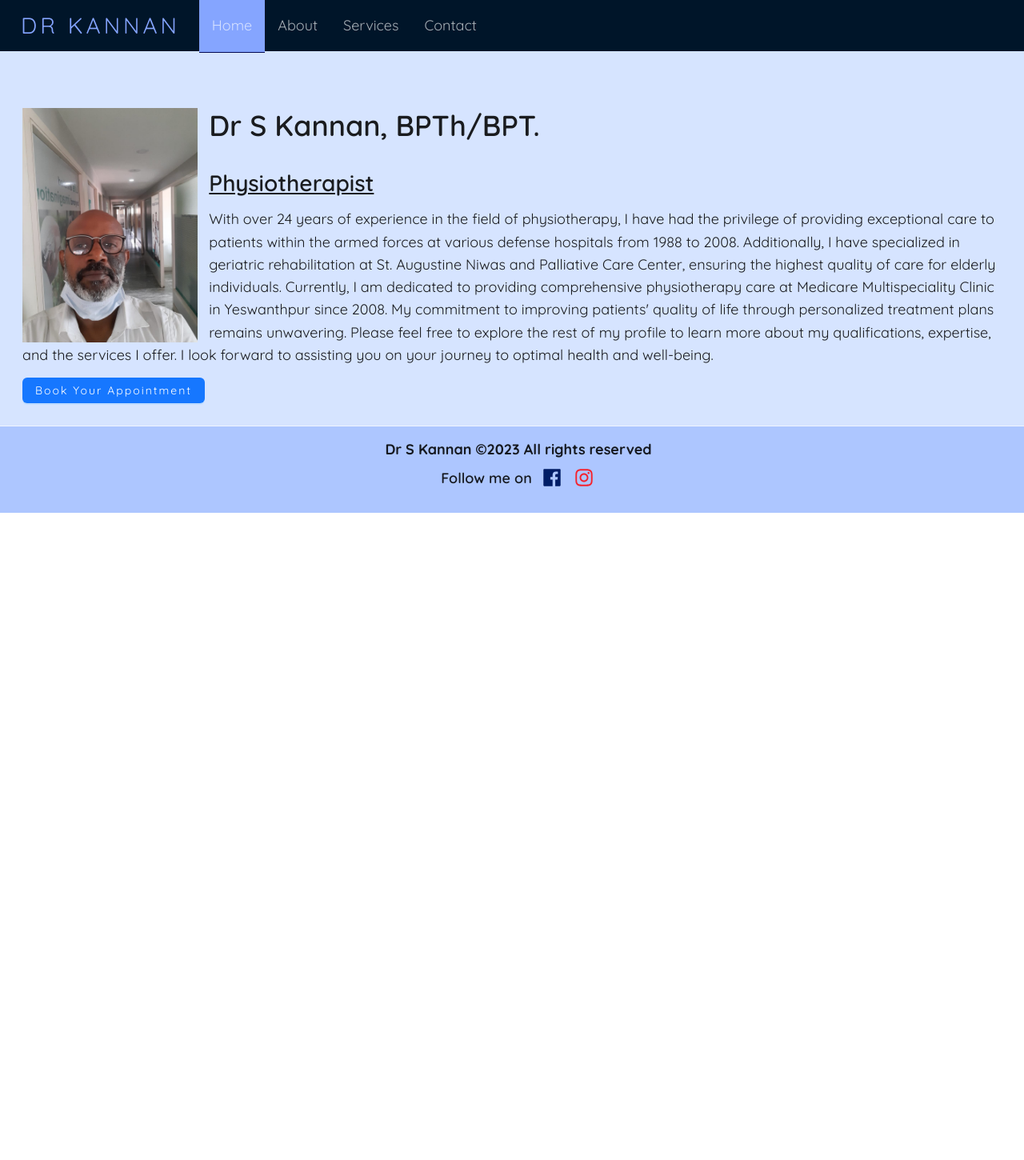
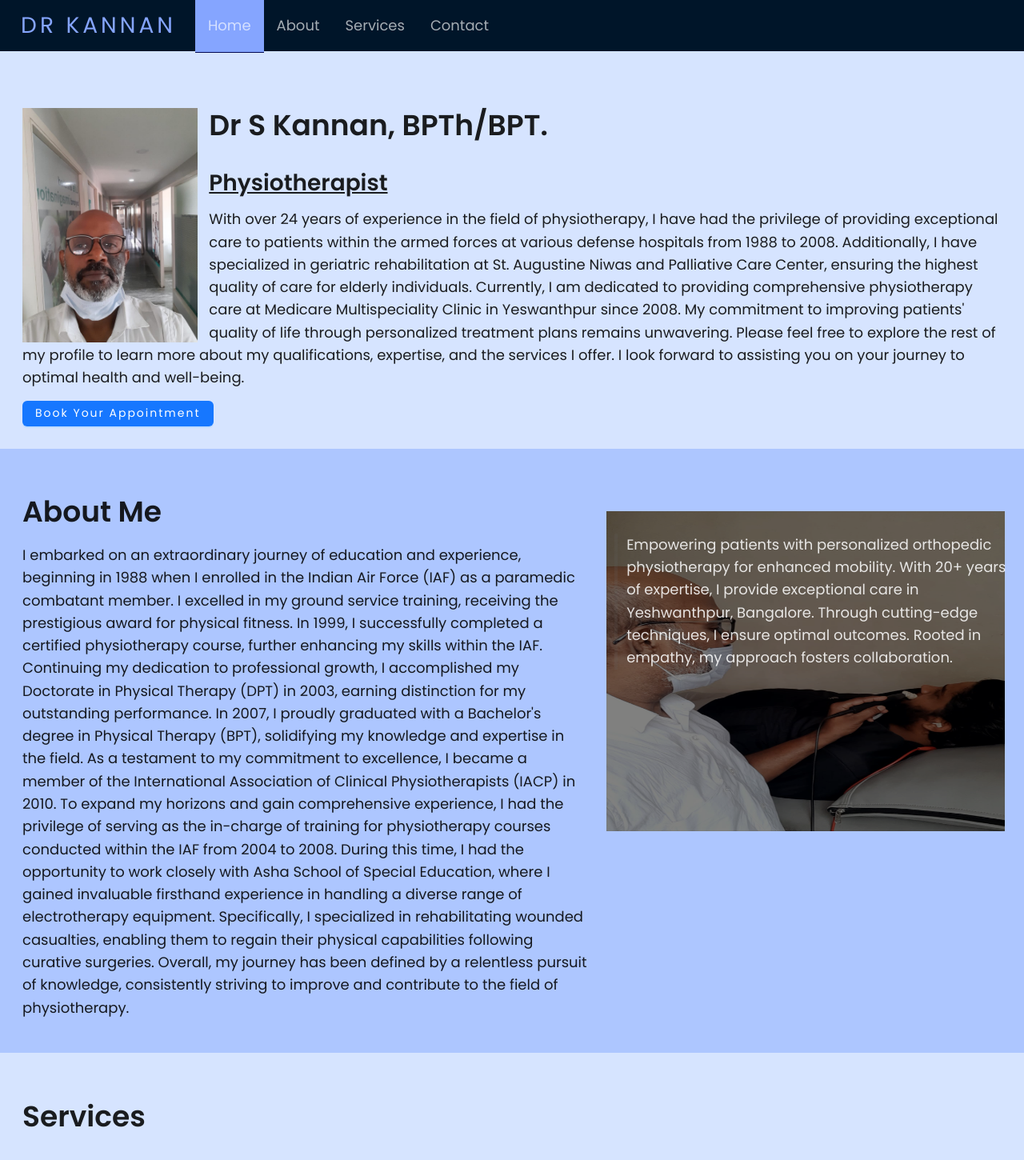
Before and after one commit to imkiran22/physio-website, a Next.js app: page /home in a window 1280 px wide. Shown: the top 1450 px of the page at 80% size. Before the commit the page ends 800 px from the top, so only its background shows below. Built offline with nearby package versions, Linux system fonts and the light colour scheme.

Commit message:
Poppins font global

```diff
--- a/components/Home/Home.tsx
+++ b/components/Home/Home.tsx
@@ -42,7 +42,7 @@ const HomeComponent: React.FC = ({}) => {
           <Button
             type="primary"
             size="middle"
-            style={{ fontFamily: "Quicksand", letterSpacing: "2px" }}
+            style={{ fontFamily: "poppins", letterSpacing: "2px" }}
           >
             {" "}
             {serviceButtonText}
--- a/pages/_app.tsx
+++ b/pages/_app.tsx
@@ -1,16 +1,16 @@
 import type { AppProps } from "next/app";
 import Layout from "../components/Layout/Layout";
 import "./styles/globals.scss";
-import { Quicksand } from "next/font/google";
+import { Poppins } from "next/font/google";
 
-const quickSand = Quicksand({ subsets: ["latin"] });
+const poppins = Poppins({ subsets: ["latin"], weight: "500" });
 
 function MyApp({ Component, pageProps }: AppProps) {
   return (
     <Layout>
       <style jsx global>{`
         html {
-          font-family: ${quickSand.style.fontFamily};
+          font-family: ${poppins.style.fontFamily};
         }
       `}</style>
       <Component {...pageProps} />
--- a/pages/home.tsx
+++ b/pages/home.tsx
@@ -8,9 +8,9 @@ const HomePage = () => {
   return (
     <>
       <HomeComponent></HomeComponent>
-      {/* <AboutComponent></AboutComponent>
+      <AboutComponent></AboutComponent>
       <ServicesComponent></ServicesComponent>
-      <ContactComponent></ContactComponent> */}
+      <ContactComponent></ContactComponent>
     </>
   );
 };
--- a/pages/styles/about.scss
+++ b/pages/styles/about.scss
@@ -3,11 +3,11 @@
   &_main-title {
     font-size: $main-header;
     text-transform: capitalize;
-    font-family: Quicksand;
+    font-family: poppins;
   }
   &_description {
     font-size: $sub-header;
-    font-family: Quicksand;
+    font-family: poppins;
   }
   &_image_container {
     position: relative;
@@ -22,7 +22,7 @@
 
       &_description {
         font-size: $sub-header;
-        font-family: Quicksand;
+        font-family: poppins;
       }
     }
   }
--- a/pages/styles/contact.scss
+++ b/pages/styles/contact.scss
@@ -6,7 +6,7 @@
   }
   &_main-title {
     font-size: $main-header;
-    font-family: Quicksand;
+    font-family: poppins;
     text-transform: uppercase;
   }
 
@@ -19,14 +19,14 @@
   &_phone-value,
   &_social {
     font-size: $middle-header;
-    font-family: Quicksand;
+    font-family: poppins;
     font-weight: bold;
     display: block;
   }
 
   &_social-value {
     font-size: $sub-header;
-    font-family: Quicksand;
+    font-family: poppins;
   }
 
   &_phone-value,
--- a/pages/styles/footer.scss
+++ b/pages/styles/footer.scss
@@ -3,7 +3,7 @@
   display: flex;
   align-items: center;
   justify-content: center;
-  font-family: Quicksand;
+  font-family: poppins;
   font-size: $sub-header;
   padding-top: 10px;
   a {
@@ -23,7 +23,7 @@
   text-align: center;
   vertical-align: middle;
   line-height: 10px;
-  font-family: Quicksand;
+  font-family: poppins;
   font-weight: bold;
   font-size: $sub-header;
 }
@@ -31,8 +31,12 @@
 @media (max-width: 600px) {
   .social-media {
     font-size: $res-sub-header;
+    padding: 0;
   }
   .copyright {
     font-size: $res-sub-header;
   }
+  #footer {
+    padding: 1em;
+  }
 }
--- a/pages/styles/globals.scss
+++ b/pages/styles/globals.scss
@@ -10,7 +10,6 @@ html,
 body {
   padding: 0;
   margin: 0;
-  font-family: Quicksand;
 }
 
 a {
--- a/pages/styles/header.scss
+++ b/pages/styles/header.scss
@@ -5,6 +5,7 @@ $geek-blue-4: #85a5ff;
 #header-el {
   .ant-menu-title-content {
     font-size: $sub-header;
+    font-family: poppins;
   }
 }
 
@@ -16,13 +17,13 @@ $geek-blue-4: #85a5ff;
   font-size: $middle-header;
   position: relative;
   right: 2%;
-  font-family: Quicksand;
+  font-family: poppins;
 }
 
 .mobile-menu {
   display: none;
   background-color: red;
-  font-family: Quicksand;
+  font-family: poppins;
   .ant-btn-icon {
     position: relative;
     top: -3px;
@@ -30,7 +31,7 @@ $geek-blue-4: #85a5ff;
 }
 
 .menu-item {
-  font-family: Quicksand;
+  font-family: poppins;
 }
 
 @media (max-width: 600px) {
--- a/pages/styles/home.scss
+++ b/pages/styles/home.scss
@@ -8,18 +8,18 @@
   }
   &_main-title {
     font-size: $main-header;
-    font-family: Quicksand;
+    font-family: poppins;
   }
 
   &_sub-title {
     font-size: $middle-header;
     text-transform: capitalize;
-    font-family: Quicksand;
+    font-family: poppins;
   }
 
   &_description {
     font-size: $sub-header;
-    font-family: Quicksand;
+    font-family: poppins;
   }
 
   @media (max-width: 600px) {
@@ -34,7 +34,7 @@
       font-size: $res-sub-header;
     }
     .ant-image {
-      width: 40%;
+      width: 40% !important;
       padding-right: 1em;
       width: 20%;
     }
--- a/pages/styles/services.scss
+++ b/pages/styles/services.scss
@@ -4,11 +4,11 @@
   .ant-list-split .ant-list-item {
     position: relative;
     right: 17px;
-    font-family: Quicksand;
+    font-family: poppins;
   }
   &_main-title {
     font-size: $main-header;
-    font-family: Quicksand;
+    font-family: poppins;
   }
 
   .ant-list {
```
